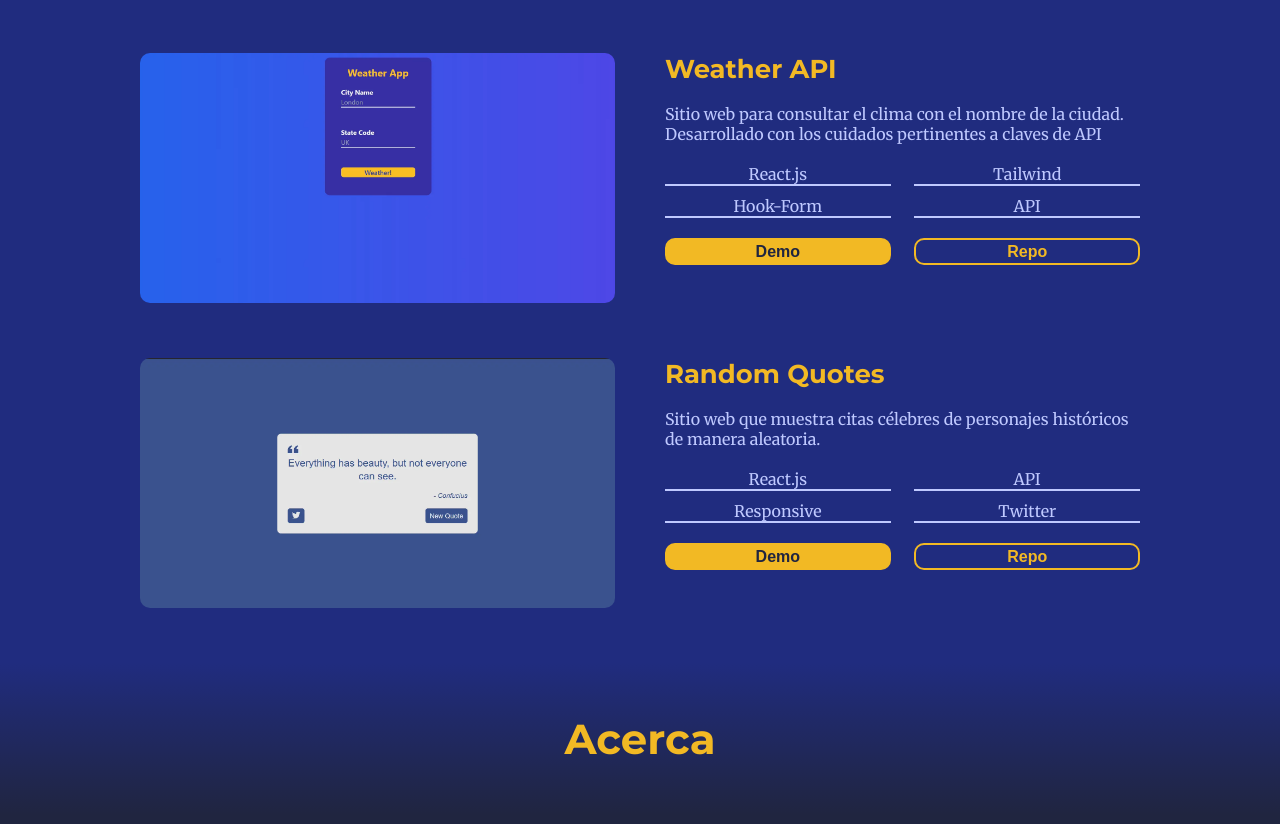
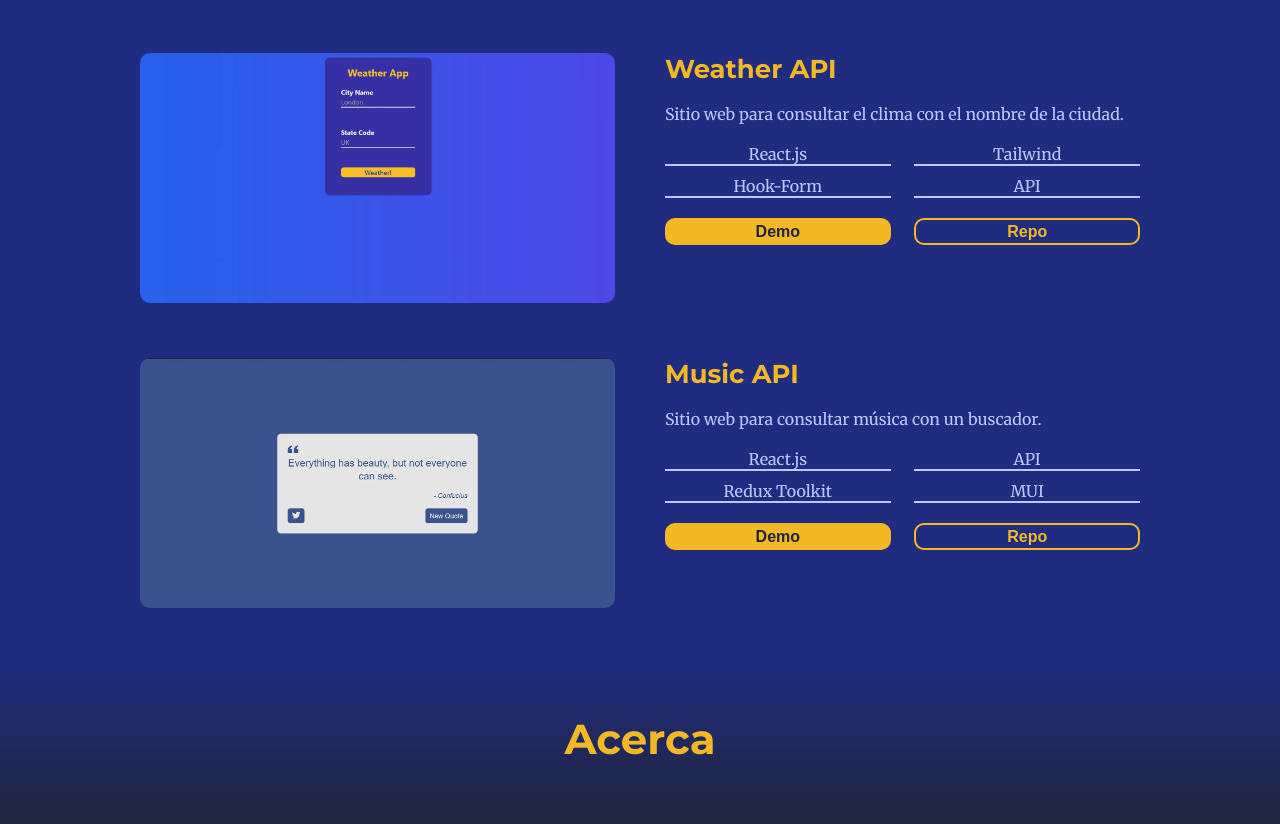
Before and after one commit to ElLoboBohemio/Portafolio, a Next.js app: page / in a window 1280 px wide. Shown: the part 995-1819 px from the top of the page. Built offline with nearby package versions, Linux system fonts and the light colour scheme.

Commit message:
Proyecto Terminado

```diff
--- a/pages/index.jsx
+++ b/pages/index.jsx
@@ -39,7 +39,7 @@ export default function Home() {
 
             <Proyecto
               titulo="Weather API"
-              descripcion="Sitio web para consultar el clima con el nombre de la ciudad. Desarrollado con los cuidados pertinentes a claves de API"
+              descripcion="Sitio web para consultar el clima con el nombre de la ciudad."
               img={Weather}
               tags={["React.js", "Tailwind", "Hook-Form", "API"]}
               demo="https://elated-mayer-1a63d5.netlify.app/"
@@ -47,12 +47,12 @@ export default function Home() {
             />
 
             <Proyecto
-              titulo="Random Quotes"
-              descripcion="Sitio web que muestra citas célebres de personajes históricos de manera aleatoria."
+              titulo="Music API"
+              descripcion="Sitio web para consultar música con un buscador."
               img={Quote}
-              tags={["React.js", "API", "Responsive", "Twitter"]}
-              demo="https://codepen.io/bohemiolobo/full/vYJYzNZ"
-              repo="https://github.com/ElLoboBohemio/Random-Quotes"
+              tags={["React.js", "API", "Redux Toolkit", "MUI"]}
+              demo="https://lucky-truffle-330b24.netlify.app/"
+              repo="https://github.com/ElLoboBohemio/api-music"
             />
 
             <Separador titulo="Acerca" invertir={true} />
```
Also changed, not shown: 1 other file (tests, documents, lock files or other folders).
